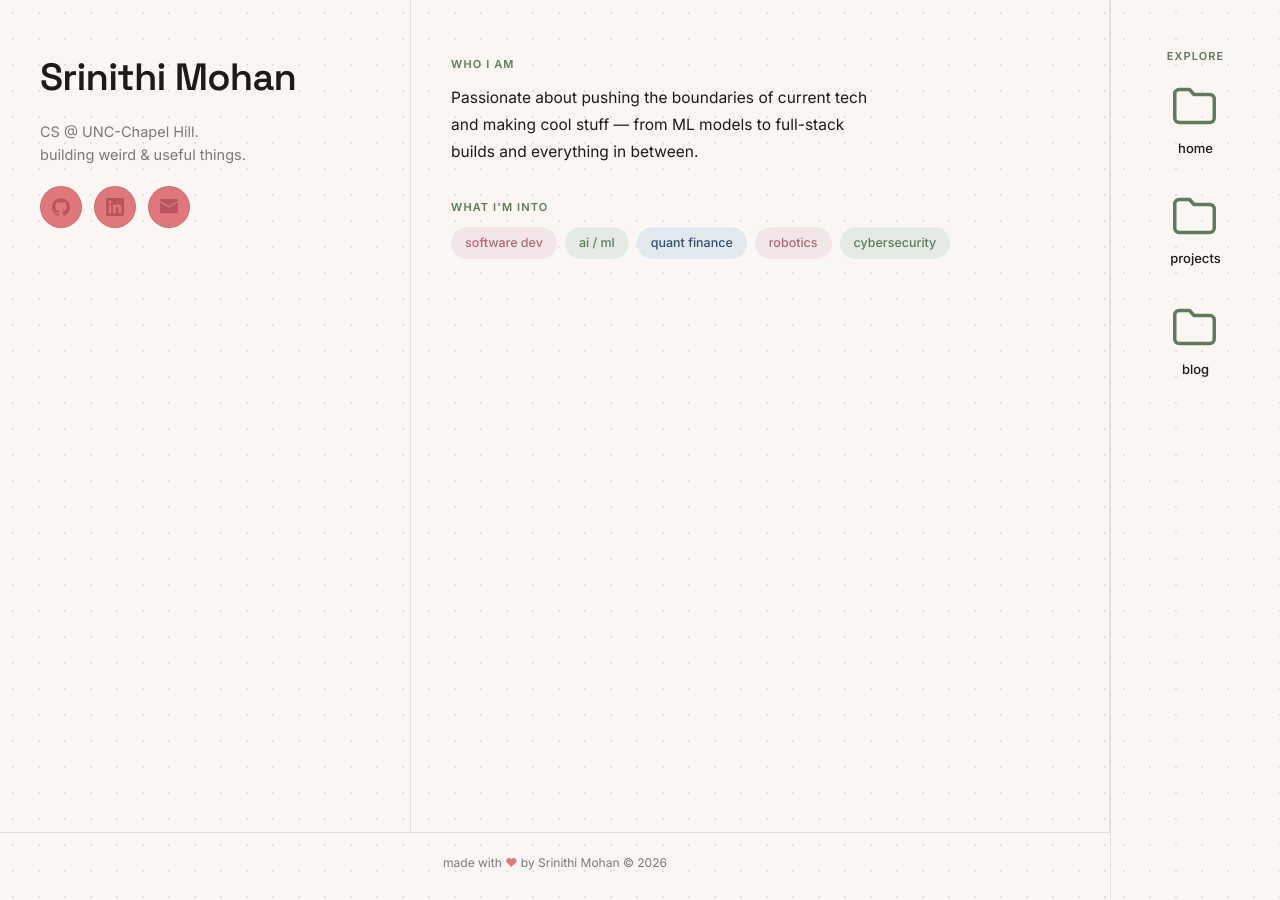
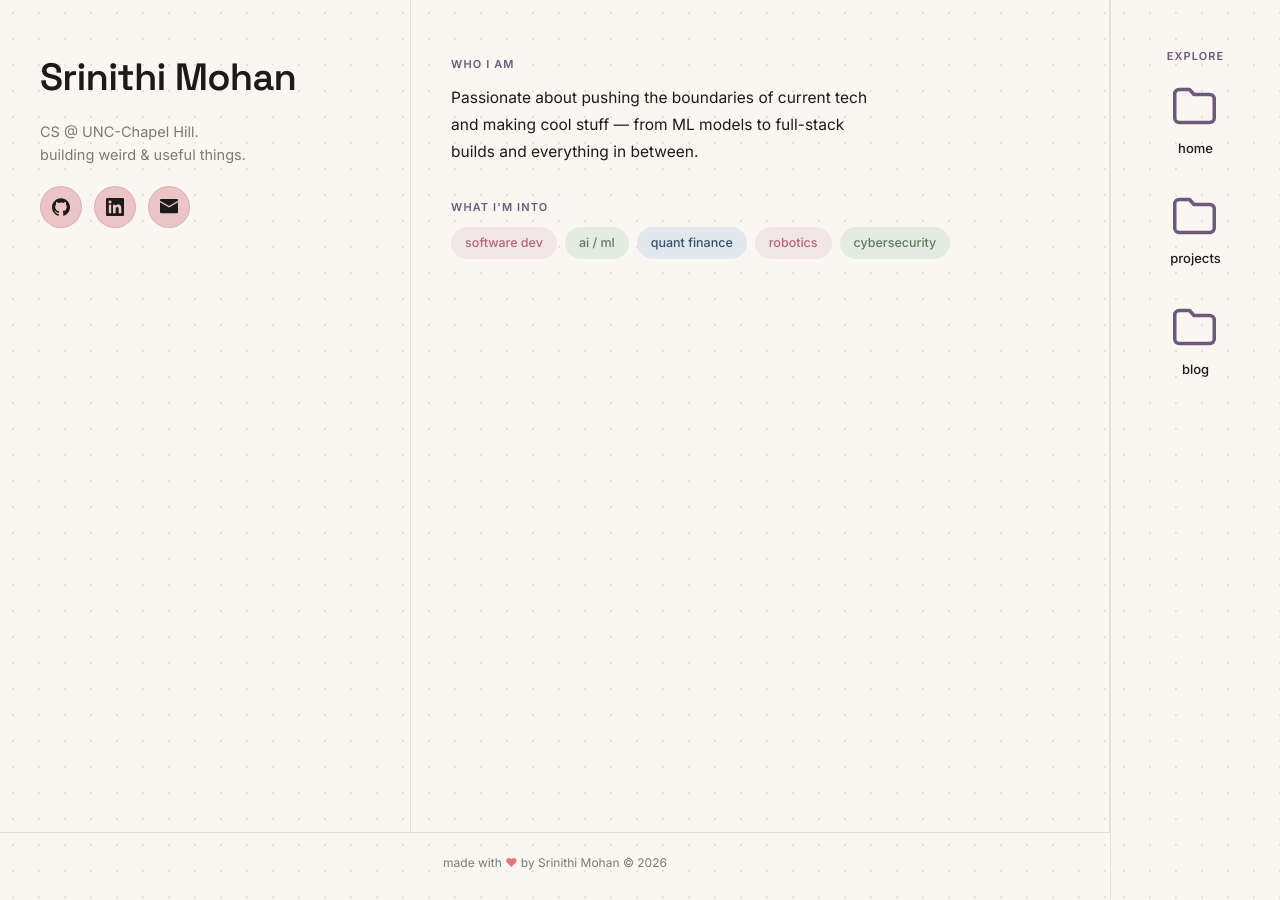
Before and after one commit to srinithimohan/srinithimohan.github.io, a Jekyll site: the page built from index.html, in a window 1280 px wide. Built offline with Jekyll 4.4.1, drawn with Linux system fonts in a browser that asks for light colours.

Commit message:
tweak colors

```diff
--- a/assets/css/style.scss
+++ b/assets/css/style.scss
@@ -28,7 +28,7 @@ a, img, ul, ol, li, table, tbody, tr, th, td, footer, header, nav, section, main
   --line: rgba(28, 27, 25, 0.1);
   --rose: #E0777D;
   --rose-dark: #b8555c;
-  --moss: #5F7A5C;
+  --moss: #6D597A;
   --slate: #355070;
   --pill-mauve-bg: #F3E6E9;
   --pill-mauve-fg: #B5657A;
@@ -128,7 +128,7 @@ img {
   height: 42px;
   border-radius: 50%;
   border: 1px solid var(--line);
-  background: #E0777D;
+  background: #ecc4c6;
   display: flex;
   align-items: center;
   justify-content: center;
@@ -137,13 +137,13 @@ img {
 
 .social-btn:hover {
   transform: translateY(-2px);
-  border-color: var(--rose-dark);
+  border-color: var(--ink);
 }
 
 .social-btn svg {
   width: 18px;
   height: 18px;
-  fill: var(--rose-dark);
+  fill: var(--ink);
 }
 
 .eyebrow {
```
